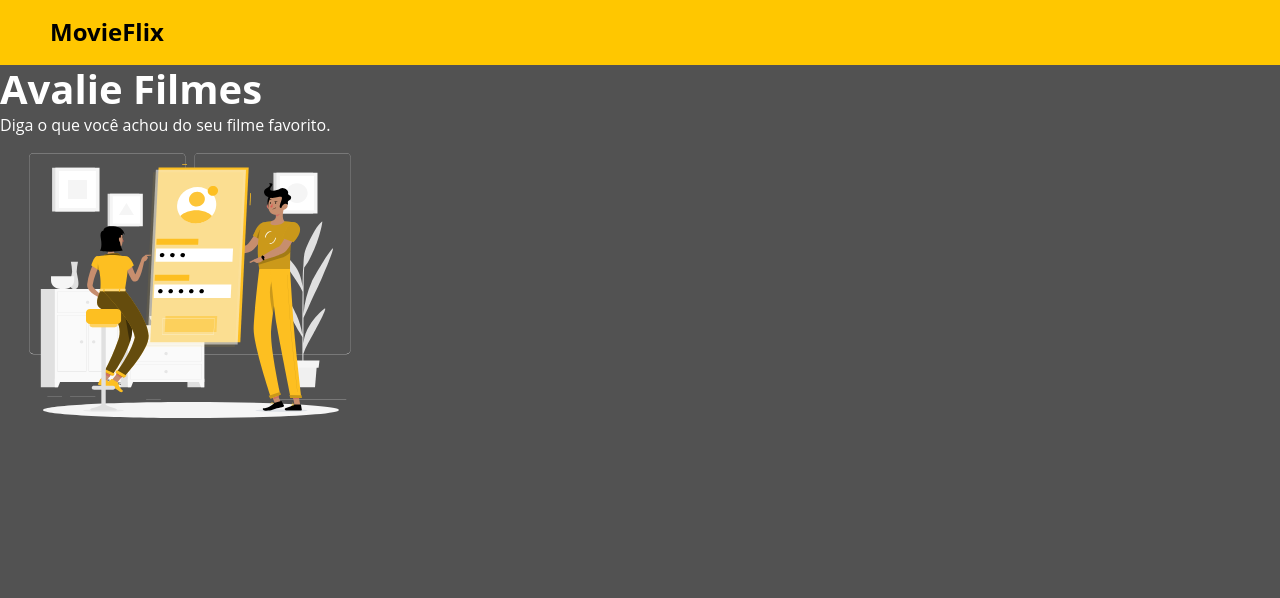
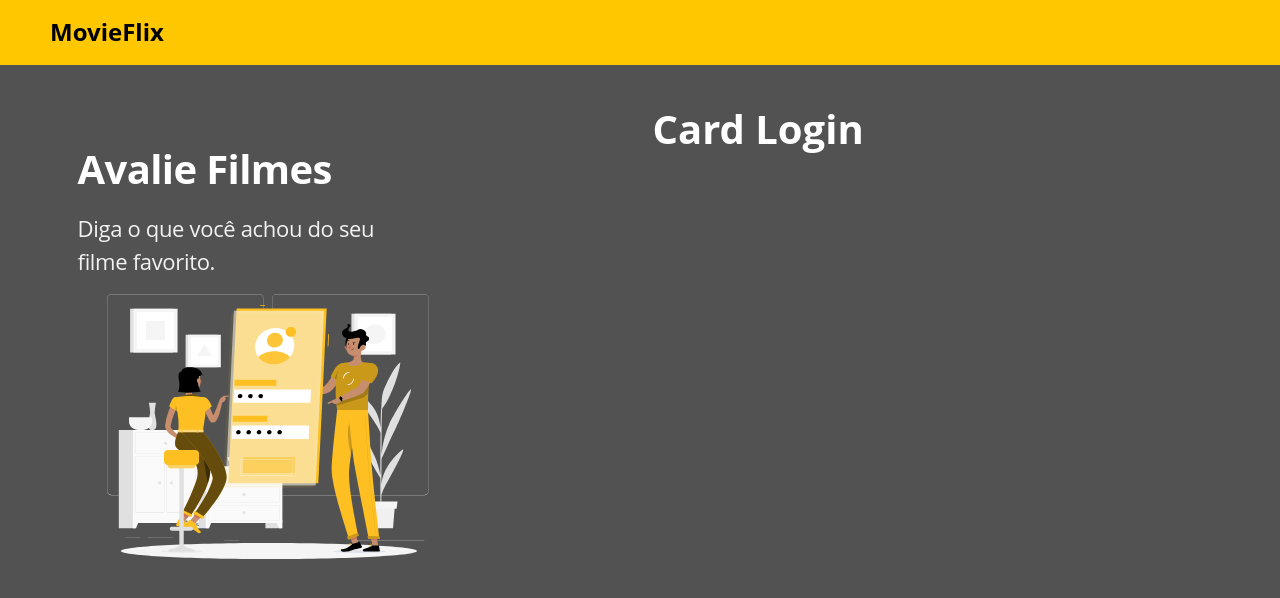
Before and after one commit to silver15/MovieFlix, a React (Create React App) app in the folder frontend/: page / in a window 1280 px wide. Shown: the top 598 px of the page. Built offline with nearby package versions, Linux system fonts and the light colour scheme; a web font is replaced by a local one.

Commit message:
Banner styling

```diff
--- a/frontend/src/Pages/Auth/index.tsx
+++ b/frontend/src/Pages/Auth/index.tsx
@@ -1,20 +1,18 @@
 import { ReactComponent as AuthImage } from 'assets/image/desenho.svg';
-import { Route, Switch } from 'react-router-dom';
+
+
+import './styles.css';
 
 const Auth = () => {
   return (
     <div className="auth-container">
       <div className="auth-banner-container">
         <h1>Avalie Filmes</h1>
-        <p>Diga o que você achou do seu filme favorito.</p>
+        <p>Diga o que você achou do seu <br /> filme favorito.</p>
         <AuthImage />
       </div>
       <div className="auth-form-container">
-        <Switch>
-          <Route path="/login">
-            <h1>Card Login</h1>
-          </Route>
-        </Switch>
+        <h1>Card Login</h1>
       </div>
     </div>
   );
--- a/frontend/src/Pages/Auth/styles.css
+++ b/frontend/src/Pages/Auth/styles.css
@@ -0,0 +1,50 @@
+.auth-container {
+  display: flex;
+  justify-content: space-around;
+  padding: 20px;
+}
+.auth-banner-container {
+  display: none;
+}
+
+.auth-form-container {
+  width: 100%;
+}
+
+@media (min-width: 546px) {
+  .auth-form-container {
+    width: 480px;
+  }
+}
+
+@media (min-width: 768px) {
+  .auth-form-container {
+    width: 550px;
+  }
+}
+
+@media (min-width: 1200px) {
+  .auth-container {
+    padding: 40px;
+  }
+
+  .auth-banner-container {
+    display: flex;
+    flex-direction: column;
+    margin-top: 40px;
+    width: 500px;
+  }
+
+  .auth-banner-container h1 {
+    font-size: px;
+    letter-spacing: -0.015em;
+    color: #ffffff;
+    margin-bottom: 19px;
+  }
+
+  .auth-banner-container p {
+    font-size: 22px;
+    letter-spacing: -0.015em;
+    color: #f2f2f2;
+  }
+}
--- a/frontend/src/Routes.tsx
+++ b/frontend/src/Routes.tsx
@@ -9,11 +9,10 @@ const Routes = () => (
       <Route path="/">
         <Auth />
       </Route>
-      <Redirect from="/auth/login" to="/auth/login" />
+      {/* <Redirect from="/auth/login" to="/auth/login" />
       <Route path="/auth/login">
         <Auth />
-      </Route>
-
+      </Route>*/}
     </Switch>
   </BrowserRouter>
 );
```
